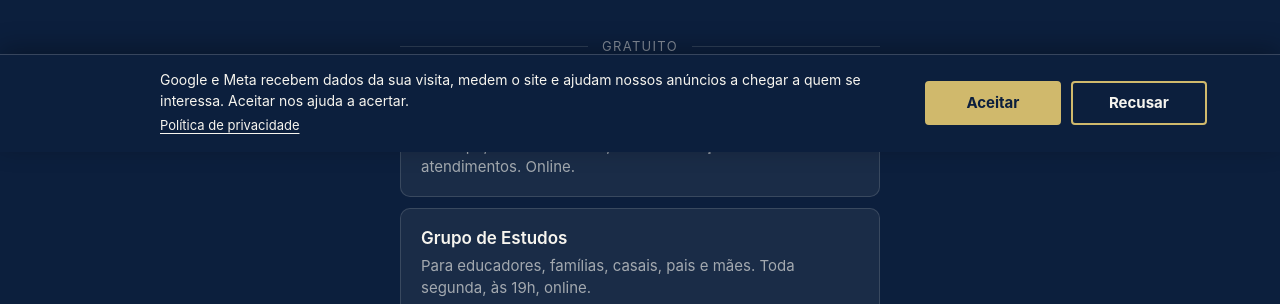
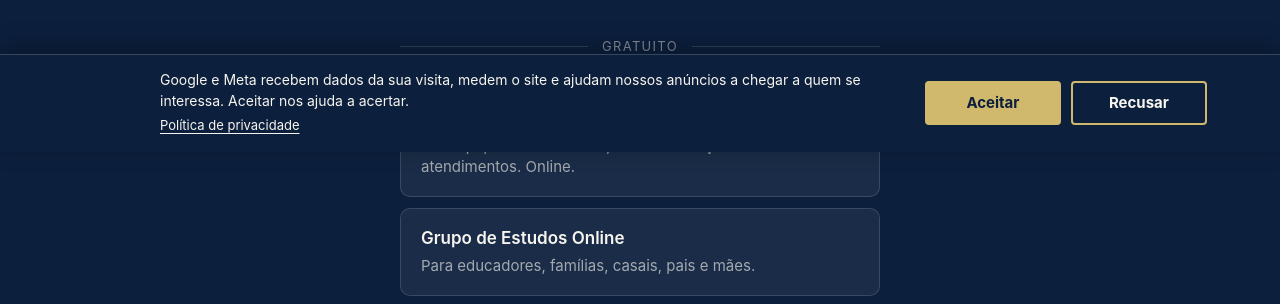
Before and after one commit to thiagoluzzen/thiagoluz.com.br, a plain HTML site: page index.html in a window 1280 px wide. Shown: the part 648-952 px from the top of the page. Drawn offline with Linux system fonts and the light colour scheme.

Commit message:
Bio: card do Grupo de Estudos vira «Online» e perde dia e horário
Pedido do Thiago em 17/11/2026. Só o botão da página inicial muda; a página
/grupo-de-estudos/ continua com dia e horário.

Co-Authored-By: Claude Opus 5.5 <noreply@anthropic.com>

```diff
--- a/index.html
+++ b/index.html
@@ -207,8 +207,8 @@
     </a>
 
     <a class="btn" href="https://thiagoluz.com.br/grupo-de-estudos/">
-      <span class="tit">Grupo de Estudos</span>
-      <span class="sub">Para educadores, famílias, casais, pais e mães. Toda segunda, às 19h, online.</span>
+      <span class="tit">Grupo de Estudos Online</span>
+      <span class="sub">Para educadores, famílias, casais, pais e mães.</span>
     </a>
 
     <a class="btn" href="https://thiagoluz.com.br/blog">
```
